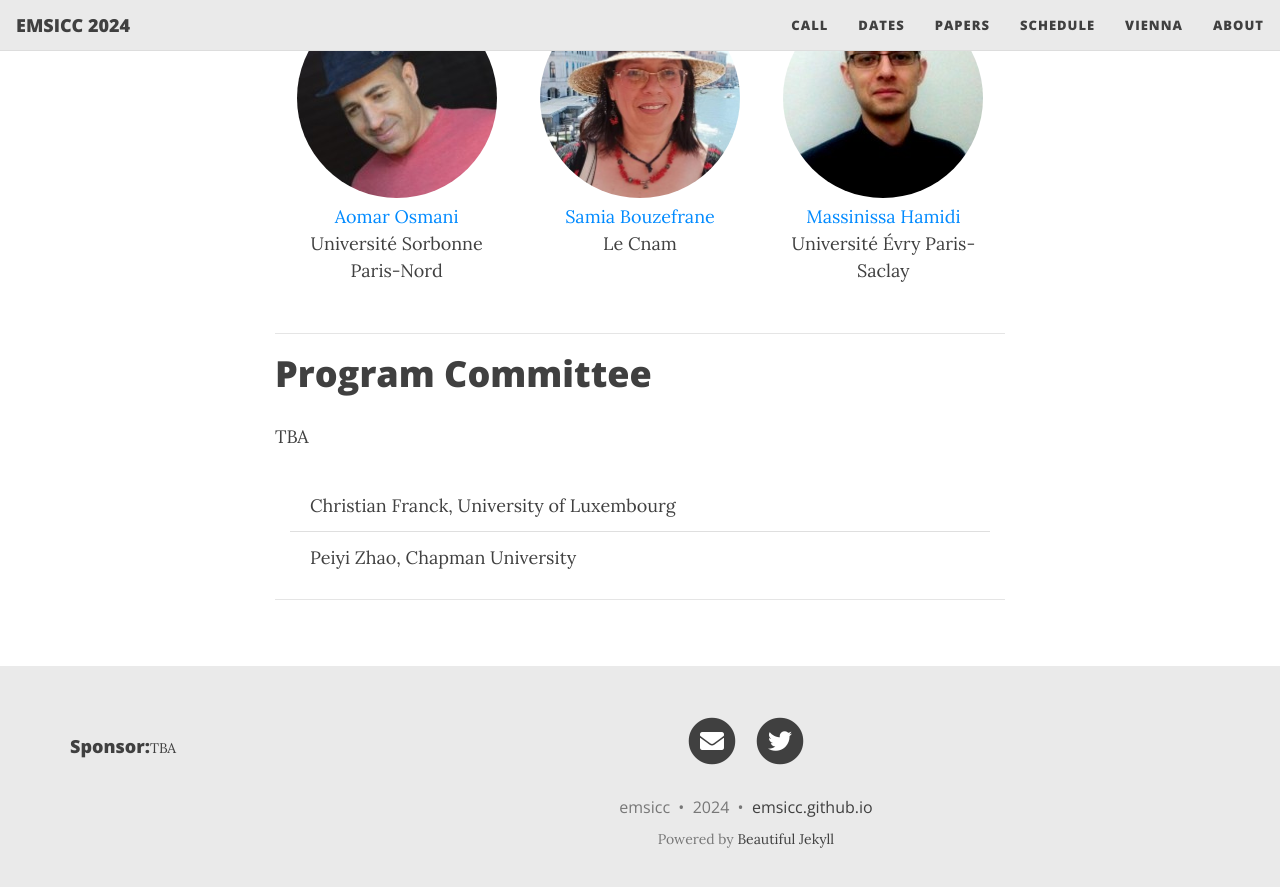
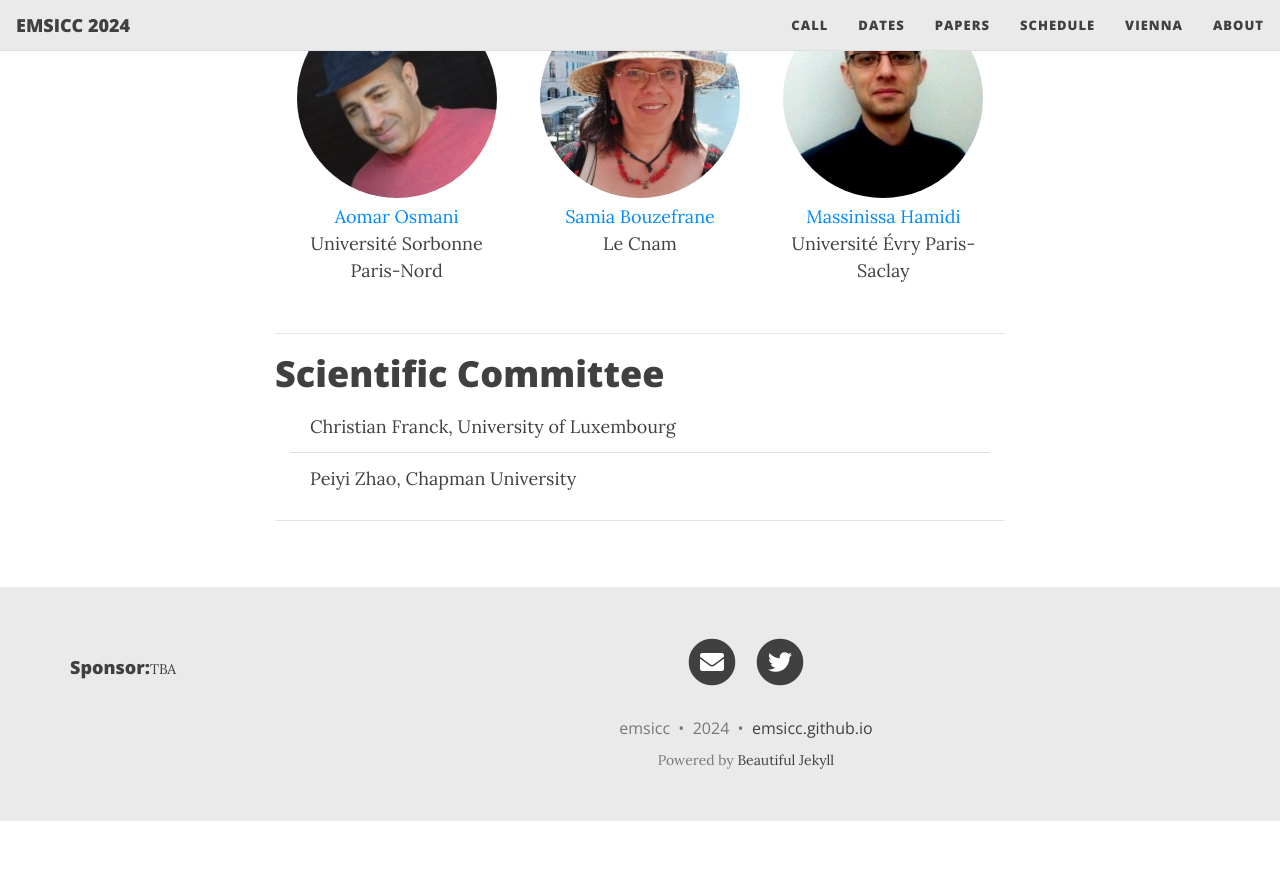
Before and after one commit to emsicc/2024, a Jekyll site: the page built from index.md, in a window 1280 px wide and 900 px high, scrolled down 2079 px. Shown: the top 887 px of the window. Built offline with Jekyll 4.4.1, drawn with Linux system fonts in a browser that asks for light colours; nearby versions of some CDN libraries; after the commit the page ends 2900 px from its top, so only the background shows below that.

Commit message:
Update index.md

```diff
--- a/index.md
+++ b/index.md
@@ -32,9 +32,7 @@ Alternative energy sources available in the IoT and Cyber-physical systems’ su
 </div>
 <hr>
 
-# Program Committee
-
-TBA
+# Scientific Committee
 
 <div class="container">
   <ul class="list-group list-group-flush">
```
